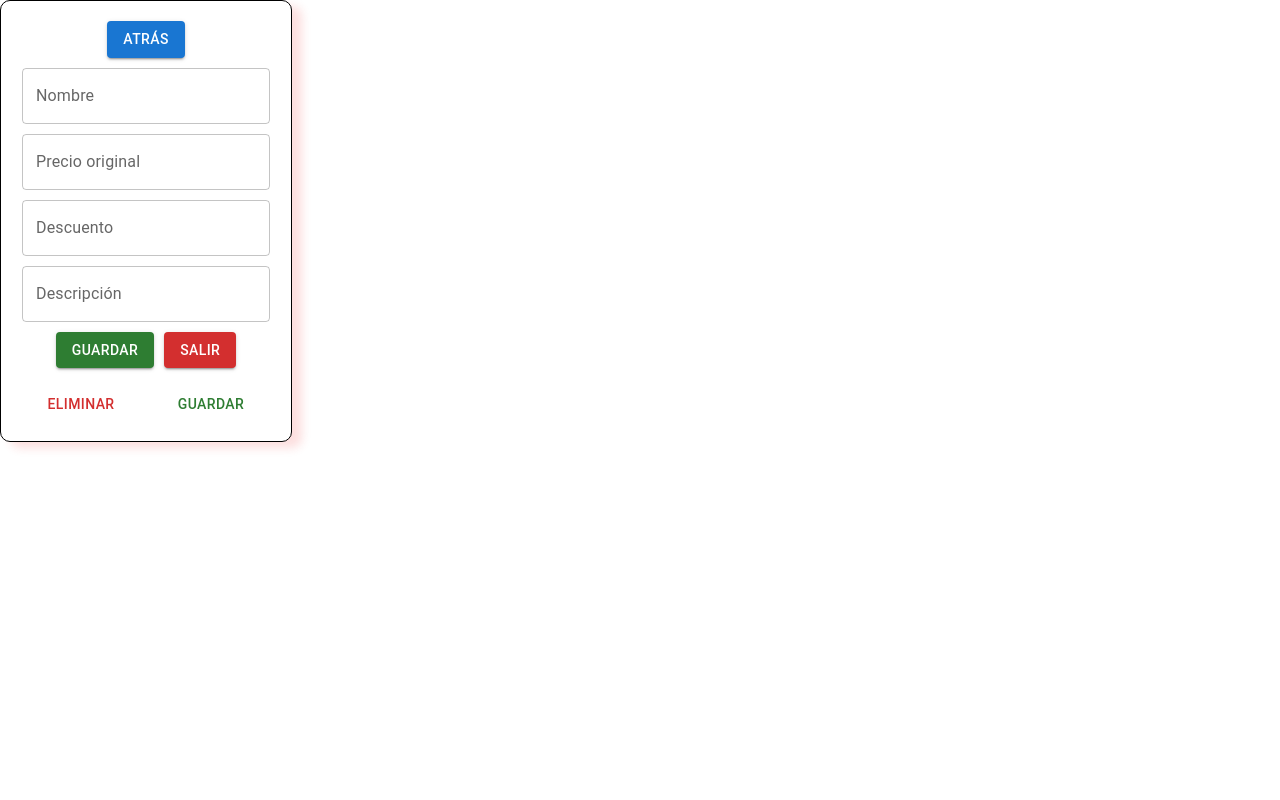
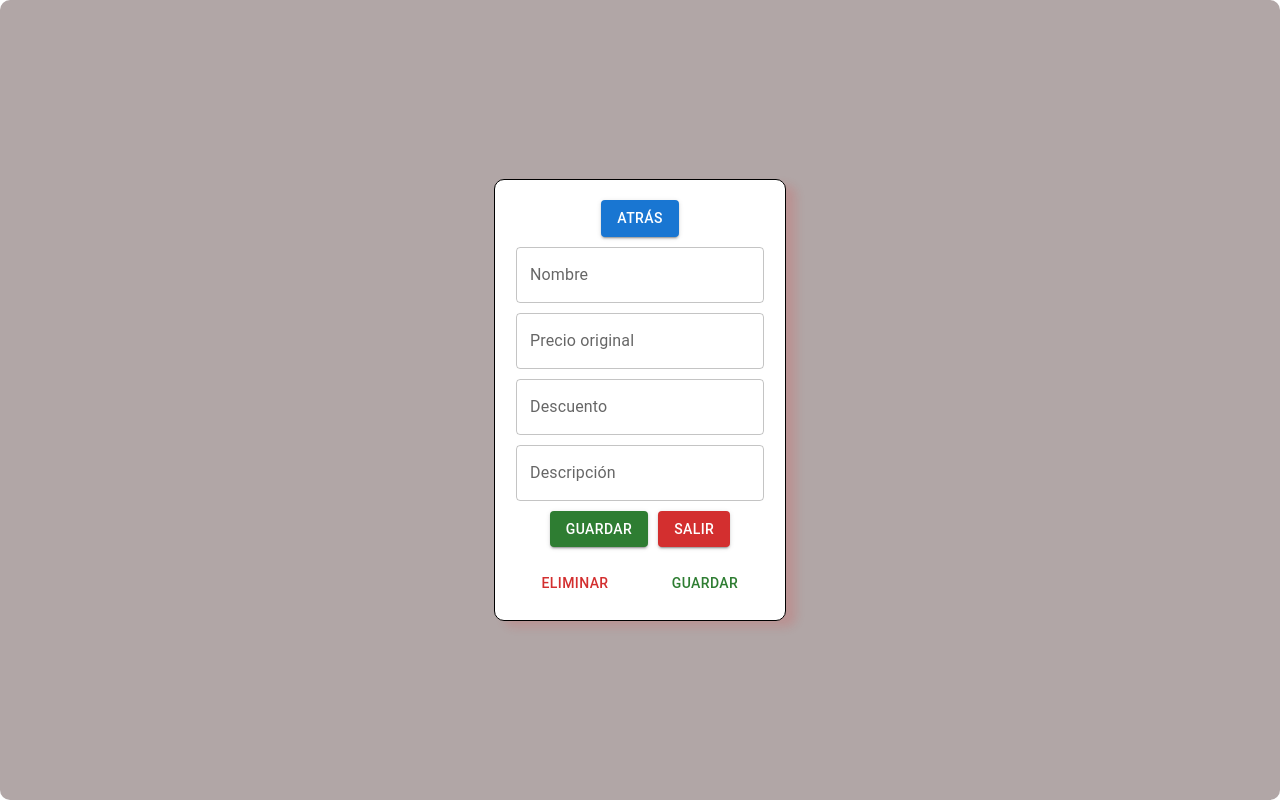
Before and after one commit to Shkingone/Curso-React, a React (Create React App) app: page /config/1 in a window 1280 px wide. Built offline with nearby package versions, Linux system fonts and the light colour scheme; no server answers; the database is empty.

Commit message:
14.5.26 centrar formulario

```diff
--- a/src/views/Config.js
+++ b/src/views/Config.js
@@ -1,17 +1,22 @@
 import { Button, TextField } from "@mui/material";
 import { useEffect, useState } from "react";
-import { useParams } from 'react-router';
-import { collection, addDoc, onSnapshot, query, orderBy, getDoc, doc } from 'firebase/firestore';
-import { db } from '../firebase';
+import { useParams } from "react-router";
+import {
+  collection,
+  addDoc,
+  onSnapshot,
+  query,
+  orderBy,
+  getDoc,
+  doc,
+} from "firebase/firestore";
+import { db } from "../firebase";
 export default function Config() {
-
   const [title, setTitle] = useState("");
   const [precio, setPrecio] = useState("");
   const [descuento, setDescuento] = useState("");
   const [desc, setDesc] = useState("");
   const { id } = useParams();
-
-
 
   const fetchDoc = async () => {
     const docSnap = await getDoc(doc(db, "itens", id));
@@ -20,14 +25,27 @@ export default function Config() {
     setPrecio(`${docSnap.data().precio}`);
     setDescuento(`${docSnap.data().descuento}`);
     setDesc(docSnap.data().descripcion);
-    }
+  };
   useEffect(() => {
-        fetchDoc()
-    }, [])
+    fetchDoc();
+  }, []);
 
   return (
-        <div style={{ width: "100vw", height: "100vh", }}>
-            <div style={{
+    <div
+      style={{
+        backgroundColor: "#b1a6a6",
+        width: "100%",
+        objectFit: "cover",
+        height: "100vh",
+        borderRadius: "10px",
+        display: "flex",
+        justifyContent: "center",
+        alignItems: "center",
+        gap: "10px",
+      }}
+    >
+      <div
+        style={{
           display: "flex",
 
           gap: "10px",
@@ -42,46 +60,69 @@ export default function Config() {
           boxShadow: "10px 6px 10px rgba(235, 38, 38, 0.15)",
           display: "flex",
           flexDirection: "column",
-            }}>
-                <Button variant="contained" href="/">Atrás</Button>
+        }}
+      >
+        <Button variant="contained" href="/">
+          Atrás
+        </Button>
 
         <TextField
           label="Nombre"
           value={title}
-                    onChange={(e) => { setTitle(e.target.value) }}
-
+          onChange={(e) => {
+            setTitle(e.target.value);
+          }}
         />
 
         <TextField
           label="Precio original"
           value={precio}
-                    onChange={(e) => { setPrecio(e.target.value) }}
-
+          onChange={(e) => {
+            setPrecio(e.target.value);
+          }}
         />
         <TextField
           label="Descuento"
           value={descuento}
-                    onChange={(e) => { setDescuento(e.target.value) }}
-
+          onChange={(e) => {
+            setDescuento(e.target.value);
+          }}
         />
         <TextField
           label="Descripción"
           value={desc}
-                    onChange={(e) => { setDesc(e.target.value) }}
-
+          onChange={(e) => {
+            setDesc(e.target.value);
+          }}
         />
 
-
         <div style={{ display: "flex", gap: "10px" }}>
-                    <Button variant="contained" color="success">Guardar</Button>
-                    <Button variant="contained" color="error">Salir</Button>
+          <Button variant="contained" color="success">
+            Guardar
+          </Button>
+          <Button variant="contained" color="error">
+            Salir
+          </Button>
         </div>
-                <div style={{minHeight:"10px", display: "flex", gap:"10px", width: "100%", borderRadius:"10px", backgroundColor: "white", marginTop: "10px" }}>
-                    <Button color="error" fullWidth>Eliminar</Button>
-                    <Button color="success" fullWidth>Guardar</Button>
+        <div
+          style={{
+            minHeight: "10px",
+            display: "flex",
+            gap: "10px",
+            width: "100%",
+            borderRadius: "10px",
+            backgroundColor: "white",
+            marginTop: "10px",
+          }}
+        >
+          <Button color="error" fullWidth>
+            Eliminar
+          </Button>
+          <Button color="success" fullWidth>
+            Guardar
+          </Button>
         </div>
-
-
-            </div></div>
-    )
+      </div>
+    </div>
+  );
 }
```
Lines whose indentation alone changed are shown as unchanged.
